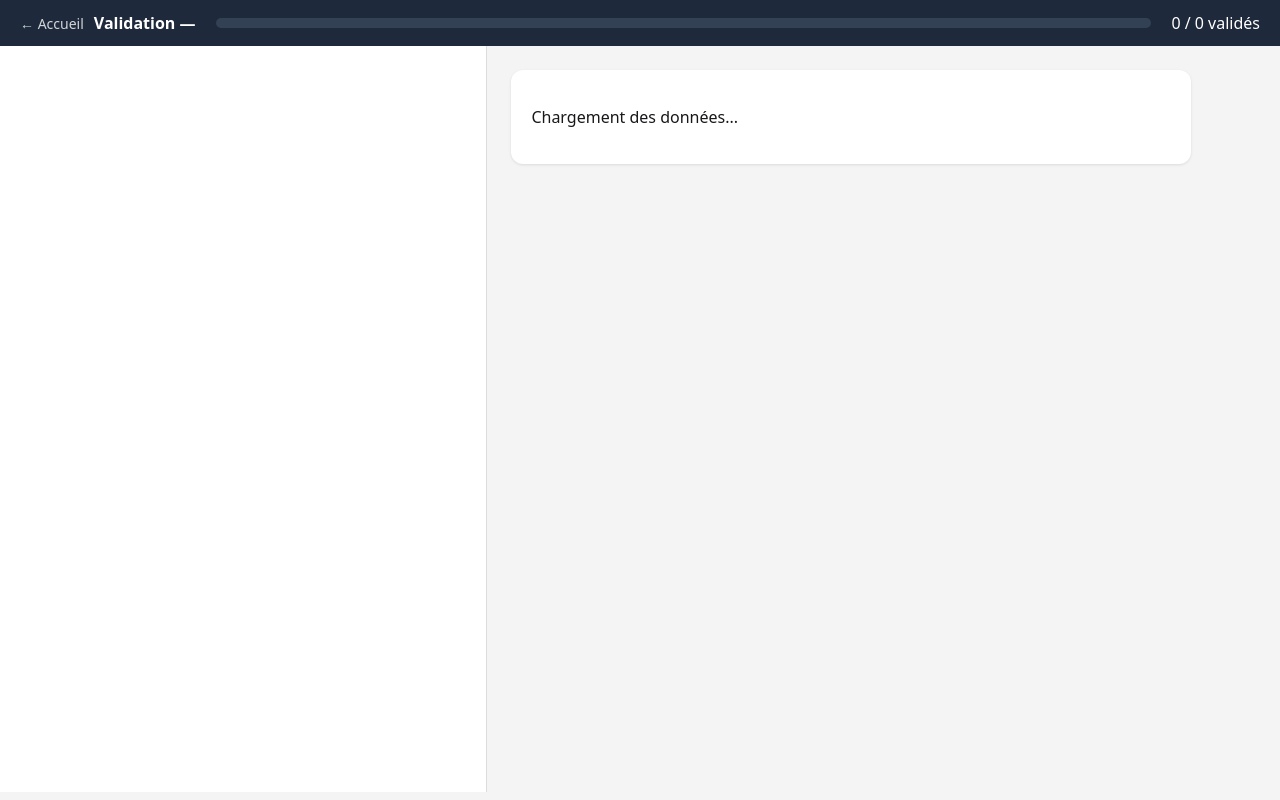
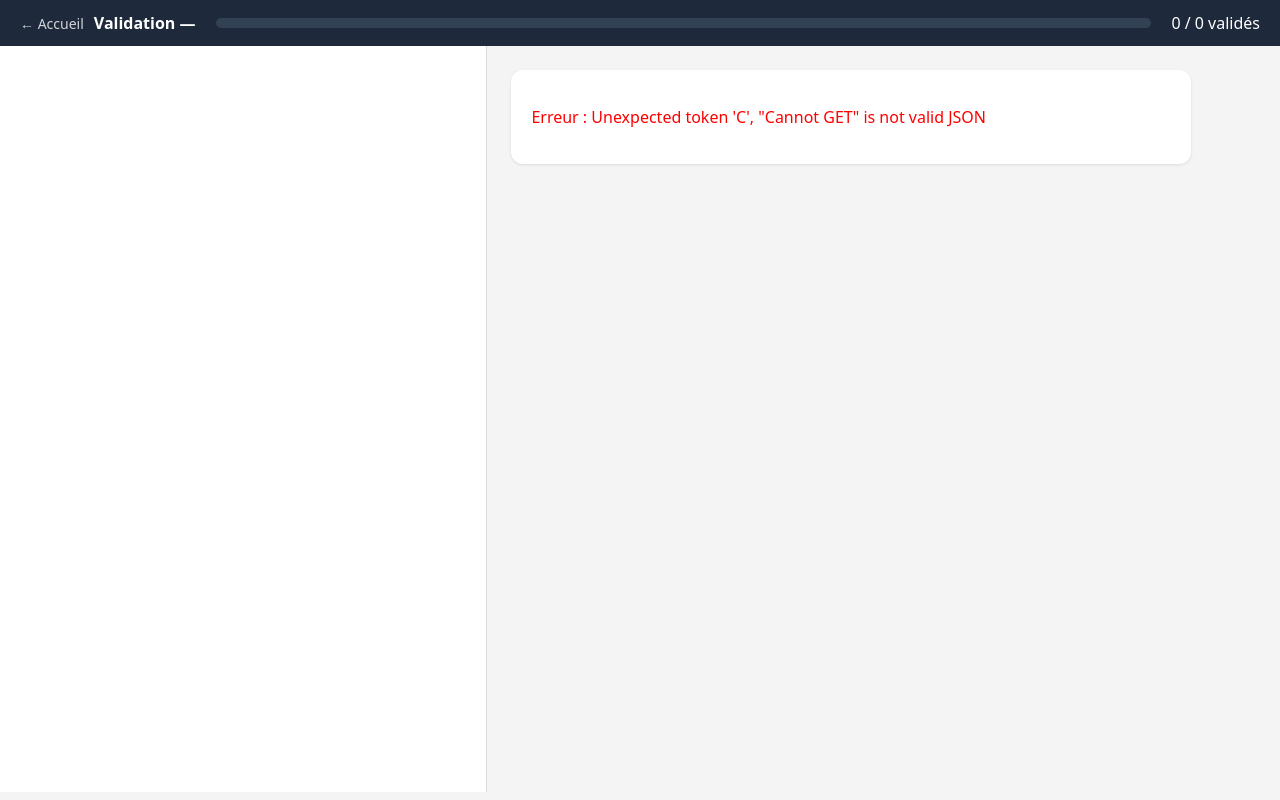
Before and after one commit to Roronoa-Donald/validanufo, a FastAPI app: template app/templates/validate.html in a window 1280 px wide. Run offline with FastAPI, Linux system fonts and the light colour scheme; the template is opened without the code that fills it, so the values that code supplies are empty.

Commit message:
Robustness audit: improved error handling and user feedback

```diff
--- a/app/main.py
+++ b/app/main.py
@@ -8,26 +8,44 @@
 from typing import List, Optional
 import json
 import io
+import logging
 
+# Configuration des logs pour faciliter le debug sur Render
+logging.basicConfig(level=logging.INFO)
+logger = logging.getLogger("anufo_app")
 
 app = FastAPI()
 
-# Configuration from environment variables
+# Configuration via variables d'environnement
 MONGO_URI = os.getenv("MONGO_URI", "mongodb://localhost:27017")
 DB_NAME = os.getenv("DB_NAME", "anufo_db")
 
-# Templates and Static files
+# Templates et fichiers statiques
 templates = Jinja2Templates(directory="app/templates")
 app.mount("/static", StaticFiles(directory="app/static"), name="static")
 
 # MongoDB Client
-client = AsyncIOMotorClient(MONGO_URI)
-db = client[DB_NAME]
+try:
+    client = AsyncIOMotorClient(MONGO_URI)
+    db = client[DB_NAME]
+except Exception as e:
+    logger.error(f"Erreur lors de la connexion à MongoDB : {e}")
 
 class RowUpdate(BaseModel):
     collection: str
-    index: int # We'll use an internal ID or a specific field like 'anufo'
+    index: int
     data: dict
+
+async def validate_collection_exists(collection_name: str):
+    """Vérifie si la collection existe et est valide."""
+    if not collection_name or not isinstance(collection_name, str):
+        return False
+    try:
+        existing_cols = await db.list_collection_names()
+        return collection_name in existing_cols
+    except Exception as e:
+        logger.error(f"Erreur lors de la vérification de la collection {collection_name} : {e}")
+        return False
 
 @app.get("/", response_class=HTMLResponse)
 async def index(request: Request):
@@ -36,83 +54,95 @@
         col_names = await db.list_collection_names()
         collections = [str(name) for name in col_names]
 
-        # On utilise la méthode manuelle de rendu pour contourner le bug de cache de Jinja2/Python 3.14
+        # Rendu manuel pour contourner le bug de cache de Jinja2/Python 3.14
         template = templates.env.get_template("index.html")
         html_content = template.render(request=request, collections=collections)
         return HTMLResponse(content=html_content)
     except Exception as e:
-        return HTMLResponse(content=f"Erreur lors du chargement de la page d'accueil : {str(e)}", status_code=500)
+        logger.error(f"Erreur page index : {e}")
+        return HTMLResponse(content=f"Erreur lors du chargում de la page d'accueil : {str(e)}", status_code=500)
 
 @app.get("/validate/{collection_name}", response_class=HTMLResponse)
 async def validate_page(request: Request, collection_name: str):
     """L'interface de validation pour un jeu de données spécifique."""
-    # Vérifier si la collection existe
-    if collection_name not in await db.list_collection_names():
-        raise HTTPException(status_code=404, detail="Collection non trouvée")
+    if not await validate_collection_exists(collection_name):
+        raise HTTPException(status_code=404, detail="Collection non trouvée ou invalide")
 
     try:
-        # On utilise la même méthode manuelle que pour l'index pour contourner le bug de cache de Jinja2
         template = templates.env.get_template("validate.html")
         html_content = template.render(request=request, collection_name=collection_name)
         return HTMLResponse(content=html_content)
     except Exception as e:
+        logger.error(f"Erreur page validation ({collection_name}) : {e}")
         return HTMLResponse(content=f"Erreur lors du rendu de la page de validation : {str(e)}", status_code=500)
 
 @app.get("/api/rows/{collection_name}")
 async def get_rows(collection_name: str):
     """Récupérer toutes les lignes pour l'interface de validation."""
-    collection = db[collection_name]
-    cursor = collection.find({})
-    rows = await cursor.to_list(length=10000) # Ajuster selon la taille attendue
+    try:
+        if not await validate_collection_exists(collection_name):
+            return JSONResponse(content={"error": "Collection non trouvée"}, status_code=404)
 
-    # Convertir l'ObjectId MongoDB en chaîne pour la compatibilité JSON
-    for row in rows:
-        row["_id"] = str(row["_id"])
+        collection = db[collection_name]
+        # Tri par ID pour garantir la stabilité de l'ordre
+        cursor = collection.find({}).sort("_id", 1)
+        rows = await cursor.to_list(length=10000)
 
-    return JSONResponse(content=rows)
+        for row in rows:
+            row["_id"] = str(row["_id"])
+
+        return JSONResponse(content=rows)
+    except Exception as e:
+        logger.error(f"Erreur API rows ({collection_name}) : {e}")
+        return JSONResponse(content={"error": f"Erreur lors de la récupération des données : {str(e)}"}, status_code=500)
 
 @app.post("/api/save")
 async def save_row(update: RowUpdate):
     """Sauvegarder une ligne validée dans MongoDB."""
-    collection = db[update.collection]
+    try:
+        if not await validate_collection_exists(update.collection):
+            return JSONResponse(content={"ok": False, "error": "Collection non trouvée"}, status_code=404)
 
-    # On utilise l' _id MongoDB pour identifier la ligne
-    row_id = update.data.get("_id")
-    if not row_id:
-        return JSONResponse(content={"ok": False, "error": "ID manquant"}, status_code=400)
+        collection = db[update.collection]
+        row_id = update.data.get("_id")
 
-    # Convertir l'ID chaîne en ObjectId si nécessaire
-    from bson import ObjectId
+        if not row_id:
+            return JSONResponse(content={"ok": False, "error": "ID manquant"}, status_code=400)
 
-    try:
+        from bson import ObjectId
         await collection.update_one(
             {"_id": ObjectId(row_id)},
             {"$set": update.data}
         )
         return JSONResponse(content={"ok": True})
     except Exception as e:
-        return JSONResponse(content={"ok": False, "error": f"Erreur serveur : {str(e)}"}, status_code=500)
+        logger.error(f"Erreur API save : {e}")
+        return JSONResponse(content={"ok": False, "error": f"Erreur serveur lors de la sauvegarde : {str(e)}"}, status_code=500)
 
 @app.get("/export/{collection_name}")
 async def export_collection(collection_name: str):
-    """Export a collection to JSONL format."""
-    collection = db[collection_name]
-    cursor = collection.find({})
+    """Exporter une collection au format JSONL."""
+    try:
+        if not await validate_collection_exists(collection_name):
+            raise HTTPException(status_code=404, detail="Collection non trouvée")
 
-    async def generate_jsonl():
-        async for row in cursor:
-            # Remove MongoDB internal ID from the export if desired,
-            # or keep it. Usually, users want the original format.
-            # We convert ObjectId to string if it exists.
-            if "_id" in row:
-                row["_id"] = str(row["_id"])
-            yield json.dumps(row, ensure_ascii=False) + "\n"
+        collection = db[collection_name]
+        cursor = collection.find({})
 
-    return StreamingResponse(
-        generate_jsonl(),
-        media_type="application/x-jsonlines",
-        headers={"Content-Disposition": f"attachment; filename={collection_name}.jsonl"}
-    )
+        async def generate_jsonl():
+            async for row in cursor:
+                if "_id" in row:
+                    row["_id"] = str(row["_id"])
+                yield json.dumps(row, ensure_ascii=False) + "\n"
+
+        return StreamingResponse(
+            generate_jsonl(),
+            media_type="application/x-jsonlines",
+            headers={"Content-Disposition": f"attachment; filename={collection_name}.jsonl"}
+        )
+    except Exception as e:
+        logger.error(f"Erreur export ({collection_name}) : {e}")
+        raise HTTPException(status_code=500, detail=f"Erreur lors de l'exportation : {str(e)}")
 
 if __name__ == "__main__":
     import uvicorn
--- a/app/templates/validate.html
+++ b/app/templates/validate.html
@@ -9,7 +9,7 @@
         body { font-family: system-ui; margin: 0; background: #f4f4f5; color: #18181b; }
         header { position: sticky; top: 0; background: #1e293b; color: #fff; padding: 12px 20px; display: flex; gap: 20px; align-items: center; z-index: 10; }
         .bar { flex: 1; height: 10px; background: #334155; border-radius: 5px; overflow: hidden; }
-        .fill { height: 100%; background: #22c55e; width: 0%; transition: width 0.3s; }
+        .fill { height: 100%; background: #22c55e; width: 0%; transition: width 0.4s ease-out; }
         main { display: flex; height: calc(100vh - 54px); }
         #list { width: 38%; overflow: auto; border-right: 1px solid #ddd; background: #fff; }
         #focus { flex: 1; padding: 24px; overflow: auto; }
@@ -28,7 +28,8 @@
         .chip { background: #f1f5f9; border: 1px solid #cbd5e1; padding: 4px 10px; border-radius: 14px; cursor: pointer; font-size: 13px; }
         .chip:hover { background: #e2e8f0; }
         .btns { margin-top: 20px; display: flex; gap: 10px; }
-        button { padding: 10px 18px; border: 0; border-radius: 8px; font-size: 15px; cursor: pointer; }
+        button { padding: 10px 18px; border: 0; border-radius: 8px; font-size: 15px; cursor: pointer; transition: opacity 0.2s; }
+        button:disabled { opacity: 0.5; cursor: not-allowed; }
         .ok { background: #22c55e; color: #fff; }
         .corr { background: #3b82f6; color: #fff; }
         .skip { background: #e2e8f0; }
@@ -37,6 +38,7 @@
         .nav-links { display: flex; gap: 10px; align-items: center; }
         .back-btn { color: white; text-decoration: none; font-size: 14px; opacity: 0.8; }
         .back-btn:hover { opacity: 1; }
+        #save-indicator { display: none; font-size: 12px; color: #22c55e; font-weight: 600; margin-left: 10px; }
     </style>
 </head>
 <body>
@@ -67,15 +69,22 @@
                 headers: { 'Content-Type': 'application/json' },
                 body: d ? JSON.stringify(d) : null
             });
+            if (!r.ok) {
+                const err = await r.json();
+                throw new Error(err.error || "Erreur lors de la requête");
+            }
             return r.json();
         }
 
         async function boot() {
+            try {
                 rows = await api(`/api/rows/${collectionName}`);
-            // reprise : 1re non validée
                 let i = rows.findIndex(r => !r.valide_humain);
                 cur = i < 0 ? 0 : i;
                 render();
+            } catch (e) {
+                document.getElementById('card').innerHTML = `<p style="color:red">Erreur : ${e.message}</p>`;
+            }
         }
 
         function render() {
@@ -126,15 +135,25 @@
                 <textarea id="qcnote" rows="2">${r.qc_note || ''}</textarea>
 
                 <div class="btns">
-                    <button class="ok" onclick="valide()">✓ Valider</button>
-                    <button class="corr" onclick="valide()">✎ Enregistrer</button>
-                    <button class="skip" onclick="next()">Passer →</button>
+                    <button id="btn-valide" class="ok" onclick="valide()">✓ Valider</button>
+                    <button id="btn-corr" class="corr" onclick="valide()">✎ Enregistrer</button>
+                    <button id="btn-skip" class="skip" onclick="next()">Passer →</button>
+                    <span id="save-indicator">Enregistrement...</span>
                 </div>
                 <p><small>Raccourcis : Entrée = valider · flèches ↑↓ = naviguer</small></p>`;
         }
 
         async function valide() {
             let r = rows[cur];
+            const btnVal = document.getElementById('btn-valide');
+            const btnCorr = document.getElementById('btn-corr');
+            const btnSkip = document.getElementById('btn-skip');
+            const indicator = document.getElementById('save-indicator');
+
+            // Désactiver les boutons et afficher l'indicateur
+            [btnVal, btnCorr, btnSkip].forEach(b => b.disabled = true);
+            indicator.style.display = 'inline';
+
             const data = {
                 ...r,
                 anufo_corrige: document.getElementById('an').value,
@@ -144,6 +163,7 @@
                 valide_humain: true
             };
 
+            try {
                 const res = await api('/api/save', {
                     collection: collectionName,
                     index: cur,
@@ -151,9 +171,14 @@
                 });
 
                 if (res.ok) {
+                    rows[cur] = data; // Mise à jour locale immédiate
                     next();
-            } else {
-                alert("Erreur lors de la sauvegarde : " + res.error);
+                }
+            } catch (e) {
+                alert("Erreur lors de la sauvegarde : " + e.message);
+            } finally {
+                [btnVal, btnCorr, btnSkip].forEach(b => b.disabled = false);
+                indicator.style.display = 'none';
             }
         }
 
```
Lines whose indentation alone changed are shown as unchanged.
